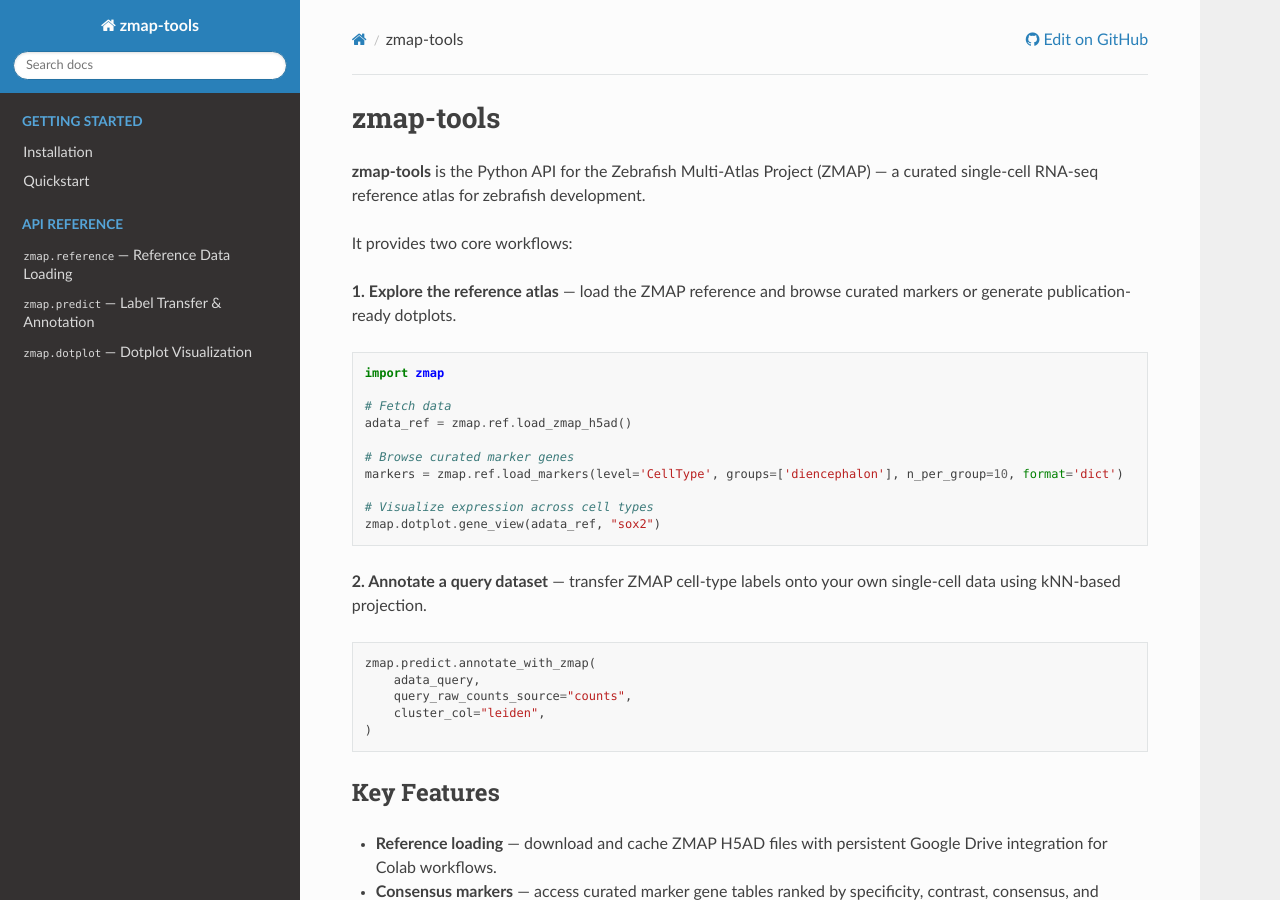
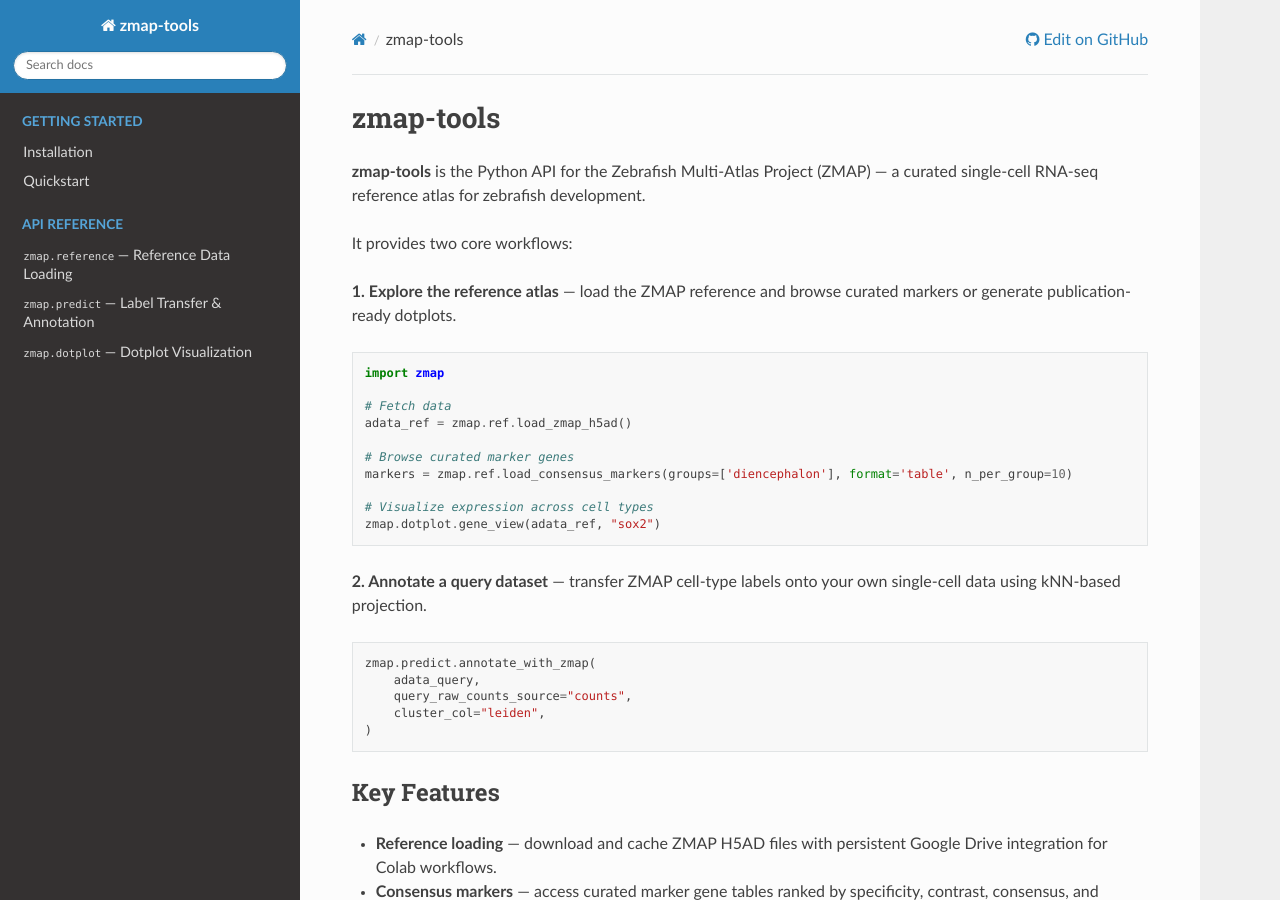
Before and after one commit to WagnerLabUCSF/zmap-tools, a Sphinx documentation site: the page built from docs/index.rst, in a window 1280 px wide and 900 px high. Built offline with Sphinx 7.4.7 and the Read the Docs theme 3.1.0, drawn with Linux system fonts in a browser that asks for light colours.

Commit message:
Update index.rst

```diff
--- a/docs/index.rst
+++ b/docs/index.rst
@@ -17,7 +17,7 @@
    adata_ref = zmap.ref.load_zmap_h5ad()
 
    # Browse curated marker genes
-   markers = zmap.ref.load_markers(level='CellType', groups=['diencephalon'], n_per_group=10, format='dict')
+   markers = zmap.ref.load_consensus_markers(groups=['diencephalon'], format='table', n_per_group=10)
 
    # Visualize expression across cell types
    zmap.dotplot.gene_view(adata_ref, "sox2")
```
